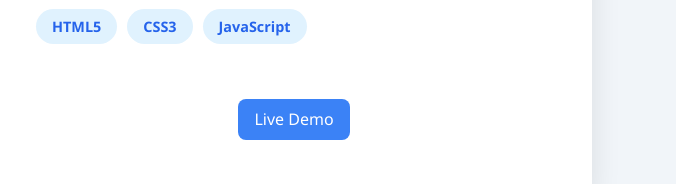
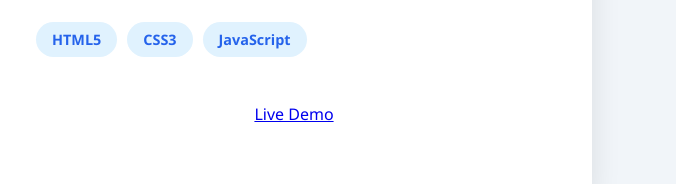
Before and after one commit to juma-annanur/juma-annanur.github.io, a plain HTML site: page index.html in a window 1280 px wide. Shown: the part 761-945 px from the top of the page, 604-1280 px from the left. Drawn offline with Linux system fonts and the light colour scheme.

Commit message:
style.css

```diff
--- a/style.css
+++ b/style.css
@@ -245,22 +245,6 @@ h2::after {
     line-height: 1.7;
 }
 
-.demo-button {
-  display: inline-block;
-  margin-top: 10px;
-  padding: 8px 16px;
-  background-color: #3b82f6;
-  color: #fff;
-  text-decoration: none;
-  border-radius: 8px;
-  font-weight: 500;
-  transition: background-color 0.3s ease;
-}
-
-.demo-button:hover {
-  background-color: #2563eb;
-}
-
 .progress-container {
     max-width: 500px;
     margin: 0 auto;
```
